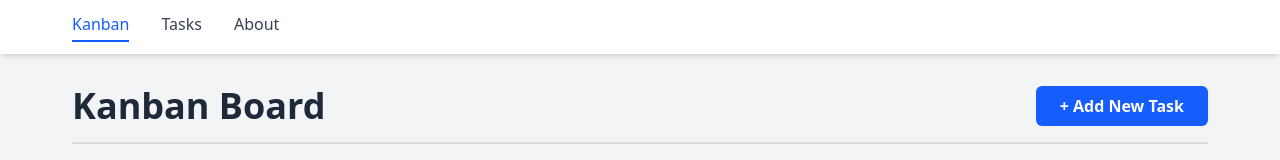
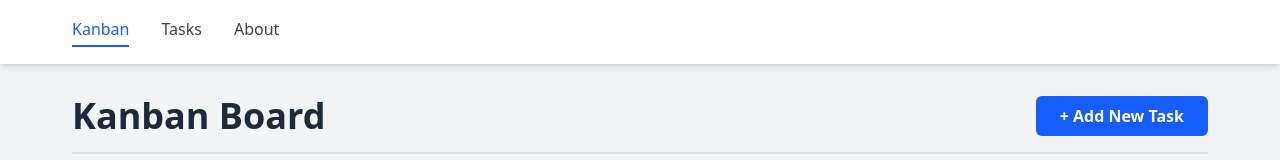
Before and after one commit to johanjaners/kanban-board, a React app in the folder frontend/: page / in a window 1280 px wide. Shown: the top 160 px of the page. Built offline with nearby package versions, Linux system fonts and the light colour scheme; no server answers; the HTML template or start-up script is replaced by a standard one.

Commit message:
feat: adjust Navbar component height for improved layout

```diff
--- a/frontend/src/components/Navbar.tsx
+++ b/frontend/src/components/Navbar.tsx
@@ -11,7 +11,7 @@
   return (
     <nav className="sticky top-0 z-50 bg-white shadow-md mb-8">
       <div className="max-w-7xl mx-auto px-6 md:px-12 lg:px-18">
-        <div className="flex justify-between items-center py-3">
+        <div className="flex justify-between items-center h-16">
           <div className="flex space-x-8">
             <NavLink to="/" className={getLinkClass}>
               Kanban
```
